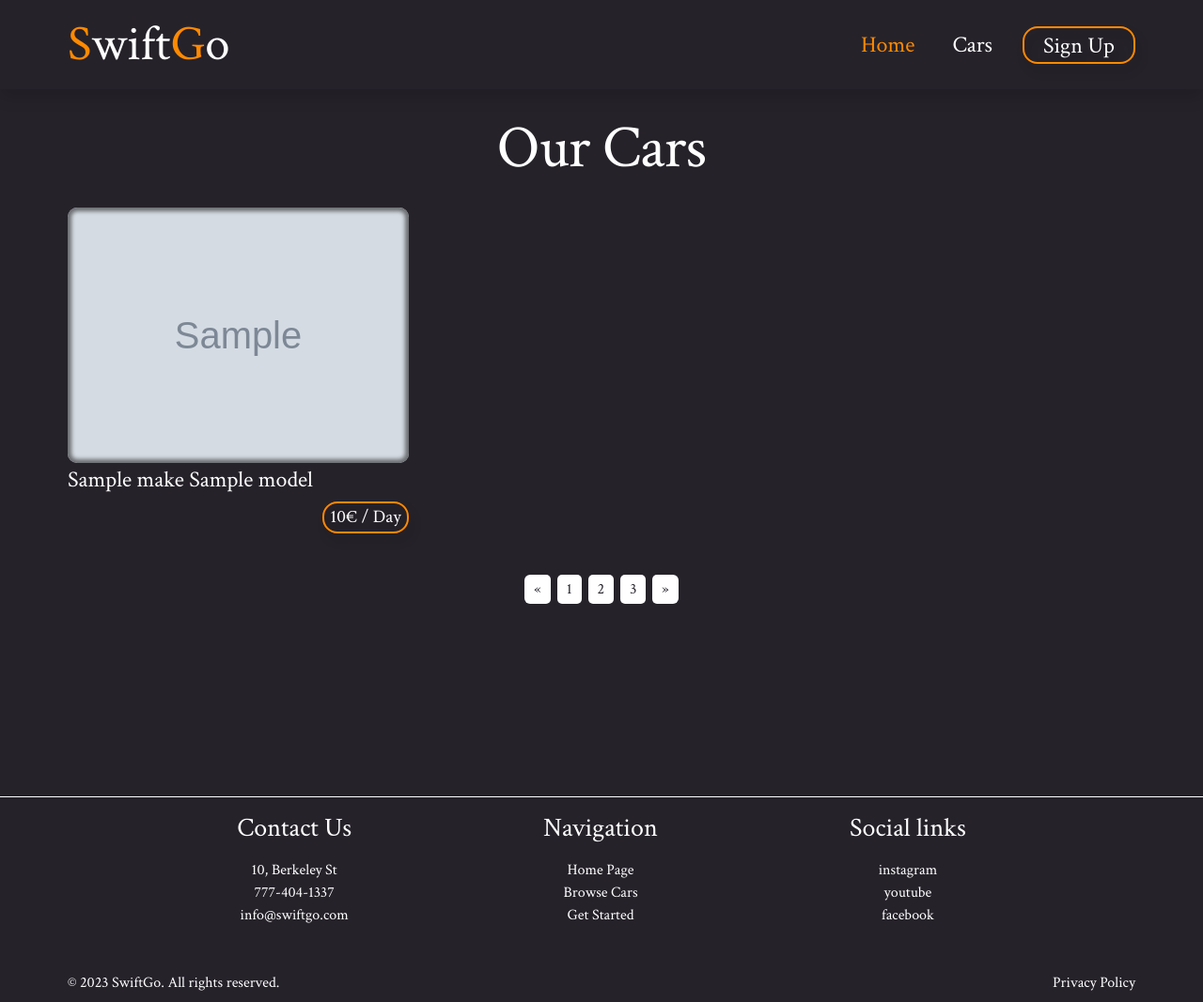
After one commit to GenaPlem/django_car_rental, a Django app: template templates/cars.html in a window 1280 px wide. The commit adds this page. Shown: the whole page at 94% size. Run offline with Django 4.2, Linux system fonts and the light colour scheme; the template is opened without the code that fills it: most values are stand-ins (such as "Sample title", 1, 10 or a date in 2020); grey boxes marked "Sample" are stand-in pictures.

Commit message:
Add template for CarsList page

```diff
--- a/static/css/styles.css
+++ b/static/css/styles.css
@@ -50,7 +50,6 @@ body {
 .d-contents {
     display: contents;
 }
-
 /* Header section */
 .header {
     position: fixed;
@@ -107,6 +106,9 @@ li.nav-item:last-of-type {
     height: 2.5rem;
 }
 
+.price {
+    font-size: 0.8rem;
+}
 /* Hero section */
 .hero {
     /* Use blend-mode multiply to set background image and background color */
@@ -146,7 +148,6 @@ li.nav-item:last-of-type {
     bottom: 15vh;
     left: calc(50% - 88px);
 }
-
 /* About section */
 /*.about {*/
 
@@ -177,7 +178,6 @@ li.nav-item:last-of-type {
     font-size: 2.2rem;
     letter-spacing: -0.04375rem;
 }
-
 /* Rules section */
 /*.rules {*/
 
@@ -199,7 +199,56 @@ li.nav-item:last-of-type {
     width: 5rem;
     height: 2.2rem;
 }
+/* Cars Page */
+.car-img {
+    position: relative;
+    border-radius: 0.625rem;
+}
 
+.car-title {
+    font-size: 1rem;
+}
+
+.car-img::after {
+    content: '';
+    position: absolute;
+    top: 0;
+    left: 0;
+    right: 0;
+    bottom: 0;
+    box-shadow: inset 0 0 4px 4px rgba(0, 0, 0, 0.5);
+    border-radius: 0.625rem;
+}
+
+.pagination {
+    gap: 0.5rem;
+}
+
+.page-link {
+    font-size: 0.9rem;
+    display: unset;
+    border: unset;
+    color: #26222A;
+    padding: 5px 10px !important;
+    border-radius: 5px;
+}
+
+.page-link:hover {
+    background-color: #FF8A00;
+    color: #26222A;
+}
+
+.page-link:focus {
+    background-color: #ff8a00;
+    color: #26222A;
+    border: unset;
+    box-shadow: 0 0 0 0.25rem #ff8a00;
+}
+
+.page-link.active {
+    background-color: #ff8a00;
+    color: #26222A !important;
+}
 /* Footer section */
 footer {
     border-top: 1px solid #fff;
@@ -270,6 +319,18 @@ footer {
     .rules-icon {
         max-height: 90px;
     }
+
+    .car-title {
+        font-size: 1.3rem;
+    }
+
+    .price {
+        font-size: 1rem;
+    }
+
+    .page-link {
+        font-size: 1rem;
+    }
 }
 
 @media (min-width: 1024px) {
@@ -292,4 +353,12 @@ footer {
     .about-card-text {
         font-size: 1.4rem;
     }
+
+    .car-title {
+        font-size: 1.5rem;
+    }
+
+    .price {
+        font-size: 1.2rem;
+    }
 }
--- /dev/null
+++ b/templates/cars.html
@@ -0,0 +1,38 @@
+{% extends 'base.html' %}
+{% load static %}
+
+{% block content %}
+    <section class="pt-5 container text-white min-vh-100 mt-5">
+        <h1 class="title text-center mt-2 mt-lg-4">Our Cars</h1>
+        <div class="cars row my-4">
+        {% for car in cars %}
+            <div class="car-card-box d-flex flex-column col-6 col-sm-4 mb-4">
+                <div class="car-img d-block overflow-hidden mb-1">
+                    <img src="{{ car.car_image.url }}" alt="{{ car.make }} {{ car.model }}" class="d-block w-100 h-auto">
+                </div>
+                <h4 class="car-title">{{ car.make }} {{ car.model }}</h4>
+                <a href="#" class="align-self-end">
+                    <button type="button" class="btn-orange text-white price">{{ car.price_per_day }}€ / Day</button>
+                </a>
+            </div>
+        {% endfor %}
+        </div>
+        <nav aria-label="Page navigation">
+            <ul class="pagination justify-content-center">
+                <li class="page-item">
+                    <a class="page-link" href="#" aria-label="Previous">
+                        <span aria-hidden="true">&laquo;</span>
+                    </a>
+                </li>
+                <li class="page-item"><a class="page-link" href="#">1</a></li>
+                <li class="page-item"><a class="page-link" href="#">2</a></li>
+                <li class="page-item"><a class="page-link" href="#">3</a></li>
+                <li class="page-item">
+                    <a class="page-link" href="#" aria-label="Next">
+                        <span aria-hidden="true">&raquo;</span>
+                    </a>
+                </li>
+            </ul>
+        </nav>
+    </section>
+{% endblock %}
```
